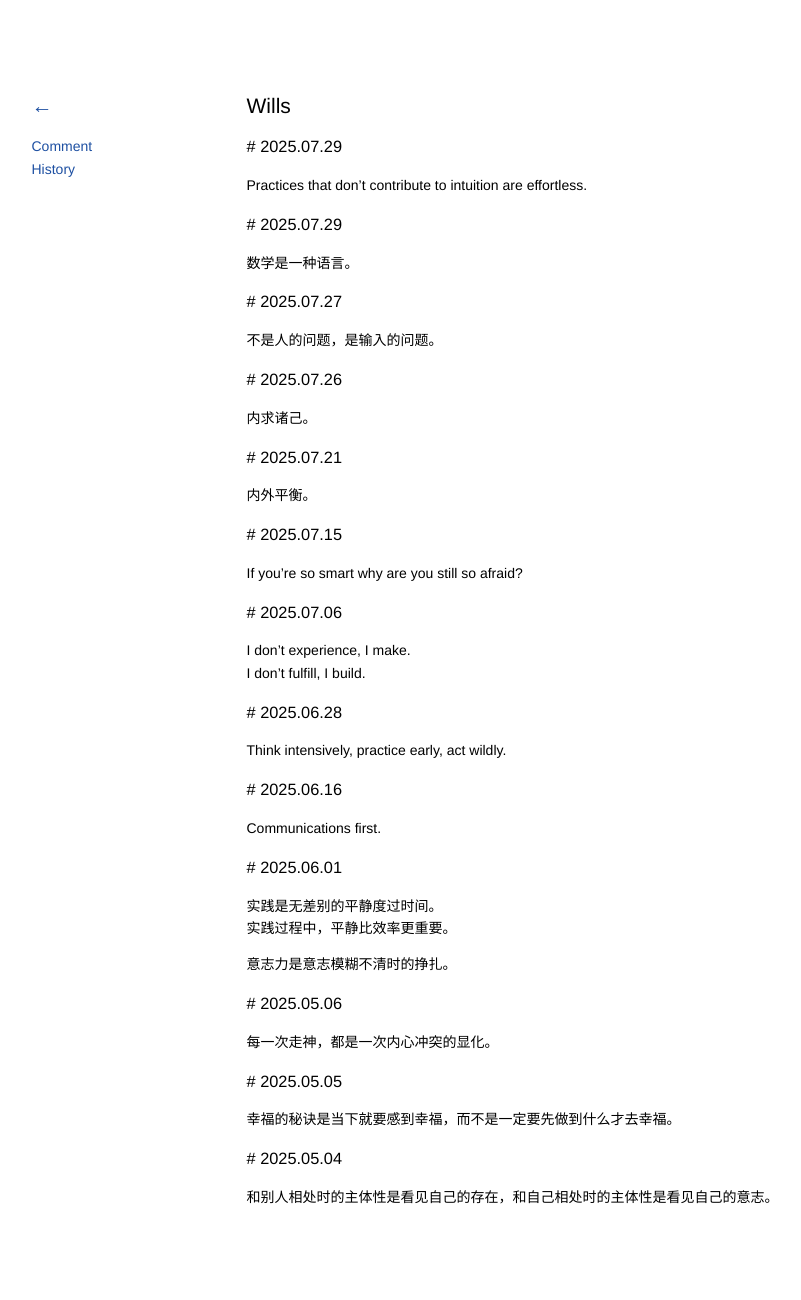
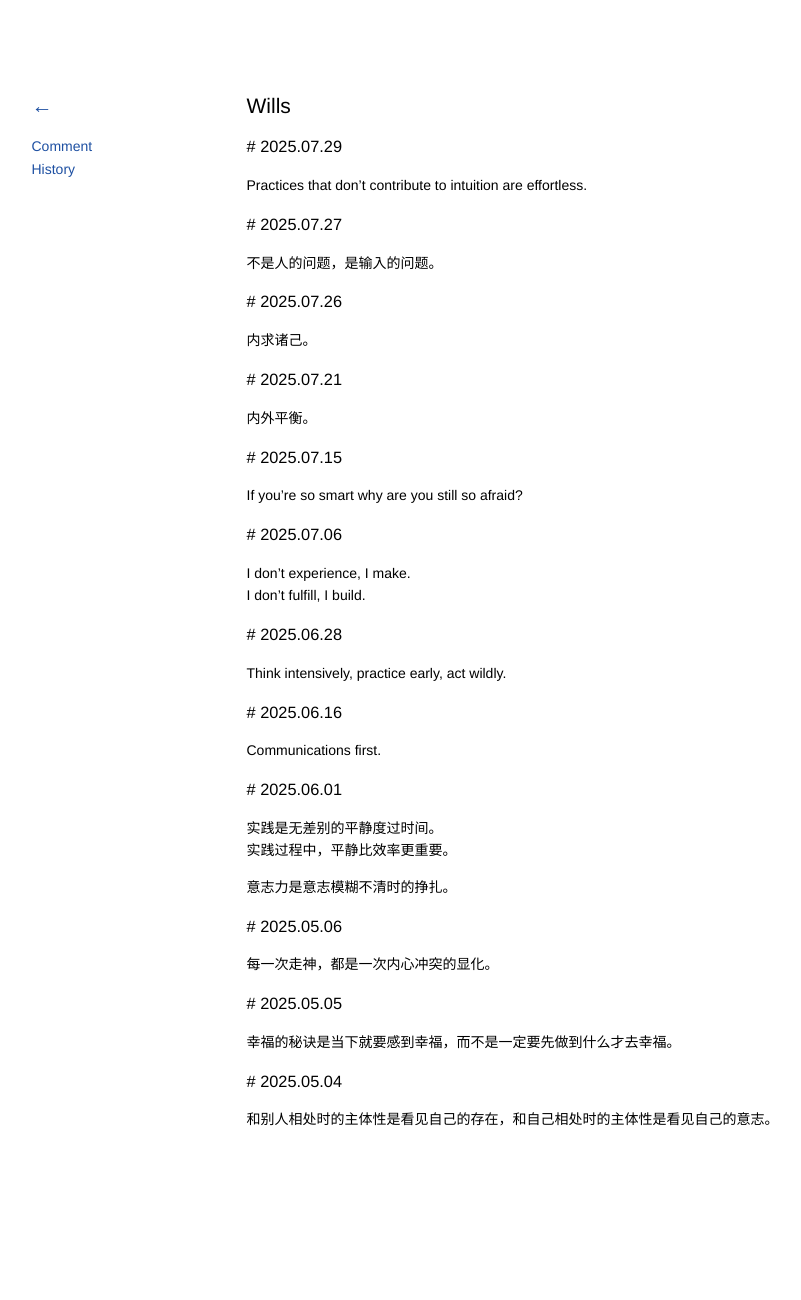
Before and after one commit to kidlj/awei, a Jekyll site: the page built from _wiki/wills.md, in a window 1280 px wide. Shown: the whole page, without its empty margins (101-902 px from the left). Built offline with Jekyll 4.4.1, drawn with Linux system fonts in a browser that asks for light colours; after the commit the page ends 1223 px from its top, so only the background shows below that.

Commit message:
update wills

```diff
--- a/_wiki/wills.md
+++ b/_wiki/wills.md
@@ -5,10 +5,6 @@ title: Wills
 ### 2025.07.29
 
 Practices that don't contribute to intuition are effortless.
-
-### 2025.07.29
-
-数学是一种语言。
 
 ### 2025.07.27
 
```
